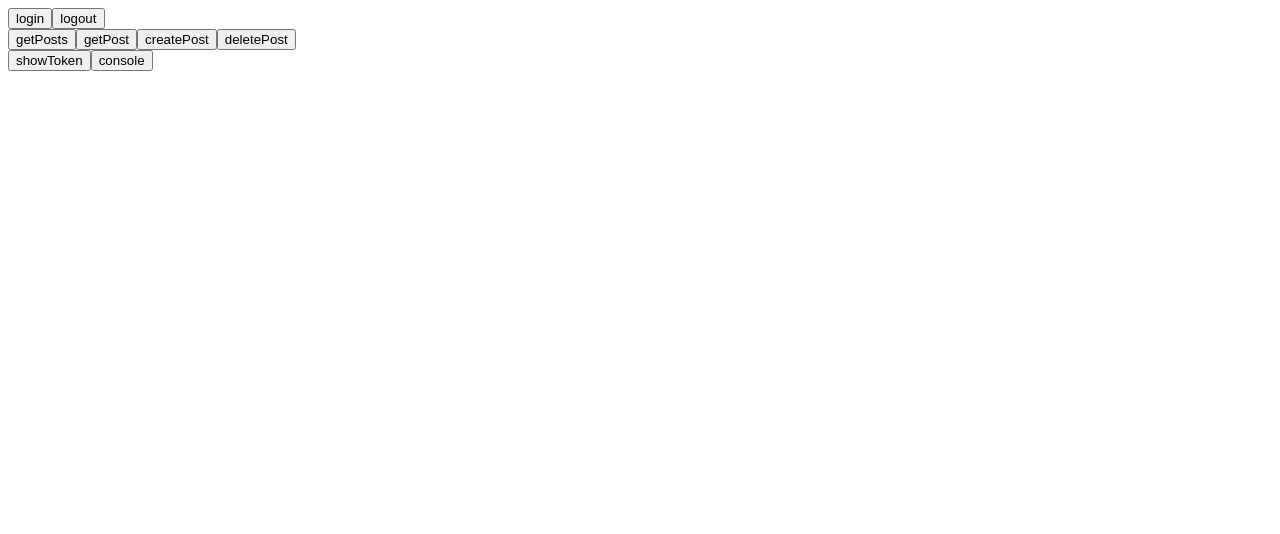
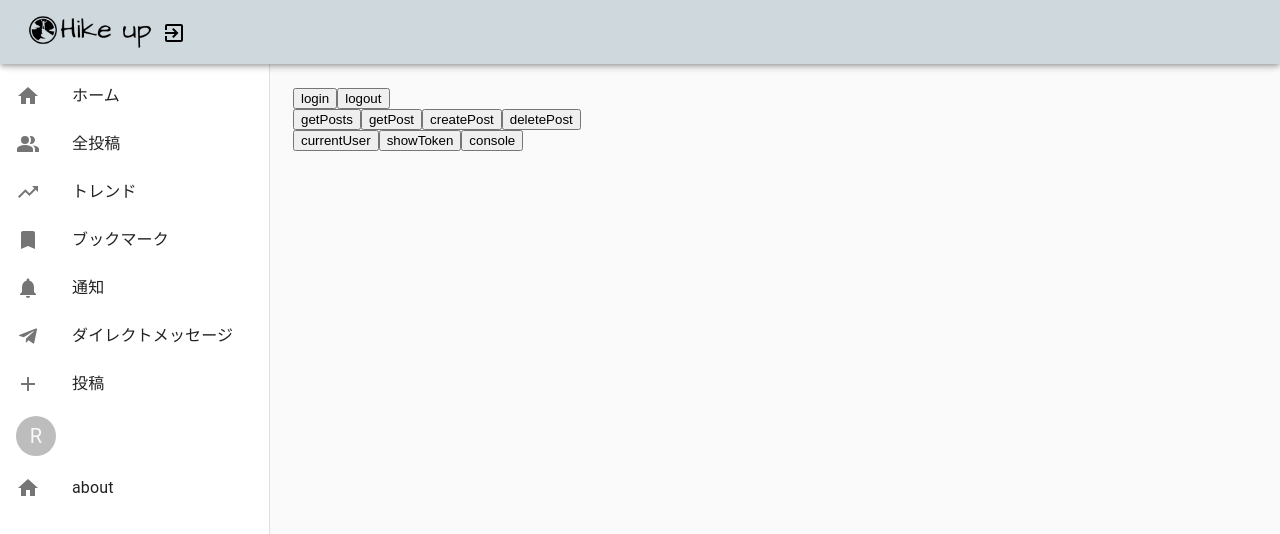
Before and after one commit to Ruuuhs/Hike-up, a React (Create React App) app in the folder front/: page /about in a window 1280 px wide. Shown: the top 534 px of the page. Built offline with nearby package versions, Linux system fonts and the light colour scheme; no server answers.

Commit message:
modify sidebar and create easy login

```diff
--- a/front/src/App.js
+++ b/front/src/App.js
@@ -34,6 +34,7 @@ const NotFound = () => {
 const App = () => {
   const initialState = {
     users: [],
+    currentUser: [],
     posts: [],
     login: {
       isLoading: false,
--- a/front/src/actions/index.js
+++ b/front/src/actions/index.js
@@ -1,6 +1,7 @@
 export const CREATE_USER = "CREATE_USER";
 export const READ_USER = "READ_USE";
 export const READ_USERS = "READ_USES";
+export const CURRENT_USER = "CURRENT_USE";
 
 //POST
 export const READ_POSTS = "READ_POSTS";
--- a/front/src/components/About.js
+++ b/front/src/components/About.js
@@ -1,20 +1,26 @@
 import React, { useEffect, useContext } from "react";
 import axios from "axios";
 
+import { makeStyles } from "@material-ui/core/styles";
+
 import AppContext from "../contexts/AppContext";
+
+import Navbar from "./Navbar";
+import Toolbar from "@material-ui/core/Toolbar";
 
 import { READ_USERS, ROOT_URL, TOKEN_KEY } from "../actions";
 
+const useStyles = makeStyles((theme) => ({
+  content: {
+    flexGrow: 1,
+    padding: theme.spacing(3),
+    marginLeft: 269,
+  },
+}));
+
 const About = () => {
   const { state, dispatch } = useContext(AppContext);
-
-  useEffect(() => {
-    const f = async () => {
-      const response = await axios.get(`${ROOT_URL}/user`);
-      dispatch({ type: READ_USERS, data: response.data });
-    };
-    f();
-  });
+  const classes = useStyles();
 
   const login = async (event) => {
     event.preventDefault();
@@ -40,7 +46,6 @@ const About = () => {
 
   const logout = async (event) => {
     localStorage.removeItem(TOKEN_KEY);
-    window.location.href = "/login";
   };
 
   const getPosts = async (event) => {
@@ -79,6 +84,17 @@ const About = () => {
     console.log(res);
   };
 
+  const currentUser = async (event) => {
+    event.preventDefault();
+    const res = await axios.get(`${ROOT_URL}/current`, {
+      headers: JSON.parse(localStorage.getItem(TOKEN_KEY)),
+    });
+    console.log(res.data);
+    if (res.data === null) {
+      window.location.href = "/login";
+    }
+  };
+
   const showToken = () => {
     const token = localStorage.getItem(TOKEN_KEY);
     console.log(token);
@@ -86,6 +102,9 @@ const About = () => {
 
   return (
     <>
+      <Navbar />
+      <Toolbar />
+      <div className={classes.content}>
         <div>
           <button onClick={login}>login</button>
           <button onClick={logout}>logout</button>
@@ -96,8 +115,10 @@ const About = () => {
           <button onClick={createPost}>createPost</button>
           <button onClick={deletePost}>deletePost</button>
         </div>
+        <button onClick={currentUser}>currentUser</button>
         <button onClick={showToken}>showToken</button>
         <button onClick={() => console.log(state)}>console</button>
+      </div>
     </>
   );
 };
--- a/front/src/components/All.js
+++ b/front/src/components/All.js
@@ -28,7 +28,6 @@ const All = () => {
   useEffect(() => {
     const f = async () => {
       const res = await axios.get(`${ROOT_URL}/post`);
-      console.log(res);
       dispatch({ type: READ_POSTS, data: res.data });
     };
     f();
--- a/front/src/components/Login.js
+++ b/front/src/components/Login.js
@@ -159,6 +159,31 @@ export default function Login() {
     }
   };
 
+  const testLogin = async (event) => {
+    event.preventDefault();
+    const res = await axios.post(
+      `${ROOT_URL}/auth/sign_in`,
+      {
+        name: "test",
+        email: "test@example.com",
+        password: "foobar",
+        password_confirmation: "foobar",
+      },
+      {
+        headers: { "Content-Type": "application/json" },
+      }
+    );
+    const token = {
+      "access-token": res.headers["access-token"],
+      client: res.headers["client"],
+      uid: res.headers["uid"],
+    };
+    localStorage.setItem(TOKEN_KEY, JSON.stringify(token));
+    res.headers["access-token"]
+      ? (window.location.href = "/")
+      : (window.location.href = "/login");
+  };
+
   return (
     <Grid container component="main" className={classes.root}>
       <CssBaseline />
@@ -275,6 +300,10 @@ export default function Login() {
                 ? "アカウント作成しますか?"
                 : "ログインしますか?"}
             </span>
+
+            <Button variant="contained" color="primary" onClick={testLogin}>
+              TestUserでログイン
+            </Button>
             <Box mt={5}>
               <Copyright />
             </Box>
--- a/front/src/components/Navbar.js
+++ b/front/src/components/Navbar.js
@@ -1,4 +1,5 @@
-import React from "react";
+import React, { useEffect, useContext } from "react";
+import axios from "axios";
 import { makeStyles } from "@material-ui/core/styles";
 import Drawer from "@material-ui/core/Drawer";
 import AppBar from "@material-ui/core/AppBar";
@@ -9,6 +10,8 @@ import Typography from "@material-ui/core/Typography";
 import ListItem from "@material-ui/core/ListItem";
 import ListItemIcon from "@material-ui/core/ListItemIcon";
 import ListItemText from "@material-ui/core/ListItemText";
+import ListItemAvatar from "@material-ui/core/ListItemAvatar";
+import Avatar from "@material-ui/core/Avatar";
 
 import HomeIcon from "@material-ui/icons/Home";
 import PeopleAltIcon from "@material-ui/icons/PeopleAlt";
@@ -20,7 +23,9 @@ import ExitToAppIcon from "@material-ui/icons/ExitToApp";
 
 import TweetBtn from "./Tweet_btn";
 import { Link } from "react-router-dom";
-import { TOKEN_KEY } from "../actions";
+
+import AppContext from "../contexts/AppContext";
+import { TOKEN_KEY, ROOT_URL, CURRENT_USER } from "../actions";
 
 const drawerWidth = 270;
 
@@ -52,7 +57,21 @@ const useStyles = makeStyles((theme) => ({
 }));
 
 export default function Navbar() {
+  const { state, dispatch } = useContext(AppContext);
   const classes = useStyles();
+
+  useEffect(() => {
+    const f = async () => {
+      const res = await axios.get(`${ROOT_URL}/current`, {
+        headers: JSON.parse(localStorage.getItem(TOKEN_KEY)),
+      });
+      if (res.data === null) {
+        logout();
+      }
+      dispatch({ type: CURRENT_USER, data: res.data });
+    };
+    f();
+  }, [dispatch]);
 
   const logout = async () => {
     localStorage.removeItem(TOKEN_KEY);
@@ -88,43 +107,68 @@ export default function Navbar() {
         <Toolbar />
         <div className={classes.drawerContainer}>
           <List>
-            <ListItem button key="ホーム">
+            <ListItem button key="ホーム" component={Link} to={"/"}>
               <ListItemIcon>
                 <HomeIcon />
               </ListItemIcon>
               <ListItemText primary="ホーム" />
             </ListItem>
-            <ListItem button key="全投稿">
+
+            <ListItem button key="全投稿" component={Link} to={"/"}>
               <ListItemIcon>
                 <PeopleAltIcon />
               </ListItemIcon>
               <ListItemText primary="全投稿" />
             </ListItem>
-            <ListItem button key="トレンド">
+
+            <ListItem button key="トレンド" component={Link} to={"/"}>
               <ListItemIcon>
                 <TrendingUpIcon />
               </ListItemIcon>
               <ListItemText primary="トレンド" />
             </ListItem>
-            <ListItem button key="ブックマーク">
+
+            <ListItem button key="ブックマーク" component={Link} to={"/"}>
               <ListItemIcon>
                 <TurnedInIcon />
               </ListItemIcon>
               <ListItemText primary="ブックマーク" />
             </ListItem>
-            <ListItem button key="通知">
+
+            <ListItem button key="通知" component={Link} to={"/"}>
               <ListItemIcon>
                 <NotificationsIcon />
               </ListItemIcon>
               <ListItemText primary="通知" />
             </ListItem>
-            <ListItem button key="ダイレクトメッセージ">
+
+            <ListItem
+              button
+              key="ダイレクトメッセージ"
+              component={Link}
+              to={"/"}
+            >
               <ListItemIcon>
                 <TelegramIcon />
               </ListItemIcon>
               <ListItemText primary="ダイレクトメッセージ" />
             </ListItem>
+
             <TweetBtn />
+
+            <ListItem button key="user" component={Link} to={"/"}>
+              <ListItemAvatar>
+                <Avatar aria-label="recipe">R</Avatar>
+              </ListItemAvatar>
+              <ListItemText primary={state.currentUser.name} />
+            </ListItem>
+
+            <ListItem button key="about" component={Link} to={"/about"}>
+              <ListItemIcon>
+                <HomeIcon />
+              </ListItemIcon>
+              <ListItemText primary="about" />
+            </ListItem>
           </List>
         </div>
       </Drawer>
--- /dev/null
+++ b/front/src/reducers/currentUser.js
@@ -0,0 +1,12 @@
+import { CURRENT_USER } from "../actions";
+
+const users = (state = [], action) => {
+  switch (action.type) {
+    case CURRENT_USER:
+      return action.data;
+    default:
+      return state;
+  }
+};
+
+export default users;
--- a/front/src/reducers/index.js
+++ b/front/src/reducers/index.js
@@ -3,5 +3,6 @@ import { combineReducers } from "redux";
 import users from "./users";
 import posts from "./posts";
 import login from "./login";
+import currentUser from "./currentUser";
 
-export default combineReducers({ users, posts, login });
+export default combineReducers({ users, posts, login, currentUser });
```
Also changed, not shown: 2 other files (tests, documents, lock files or other folders). Lines whose indentation alone changed are shown as unchanged.
